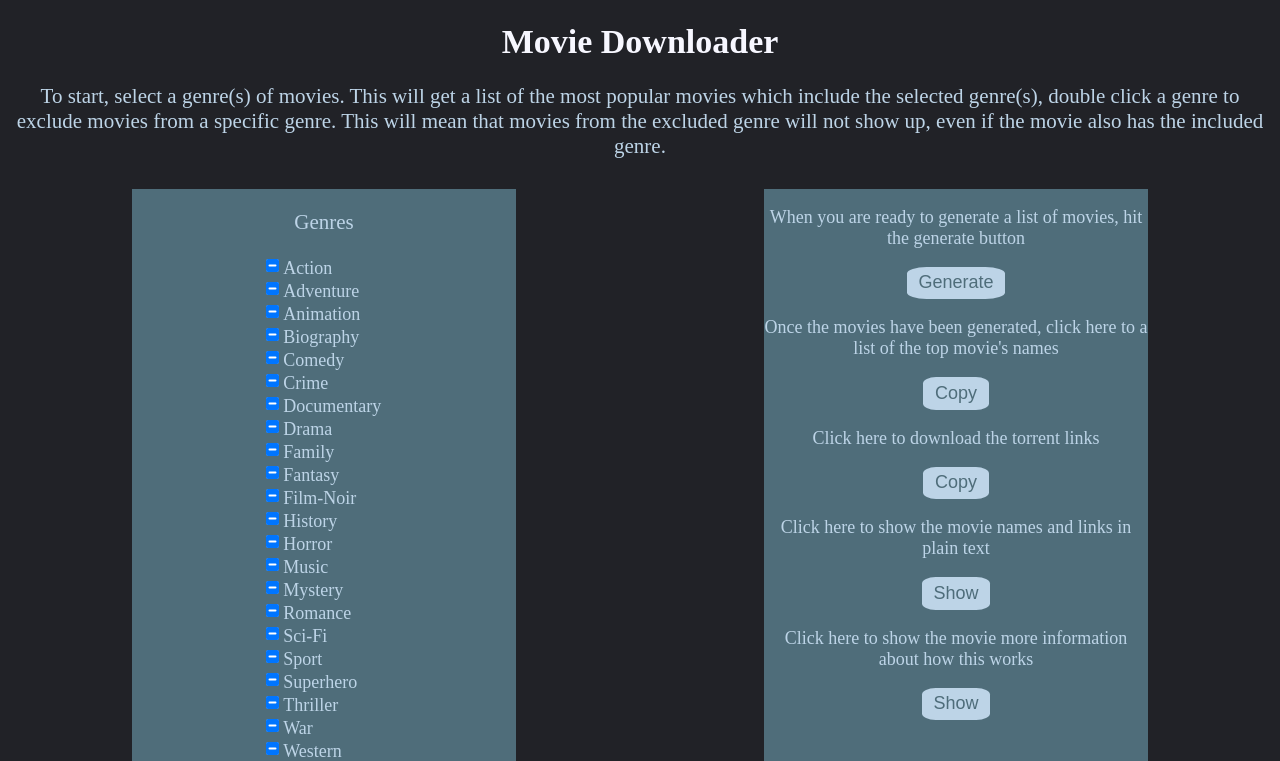
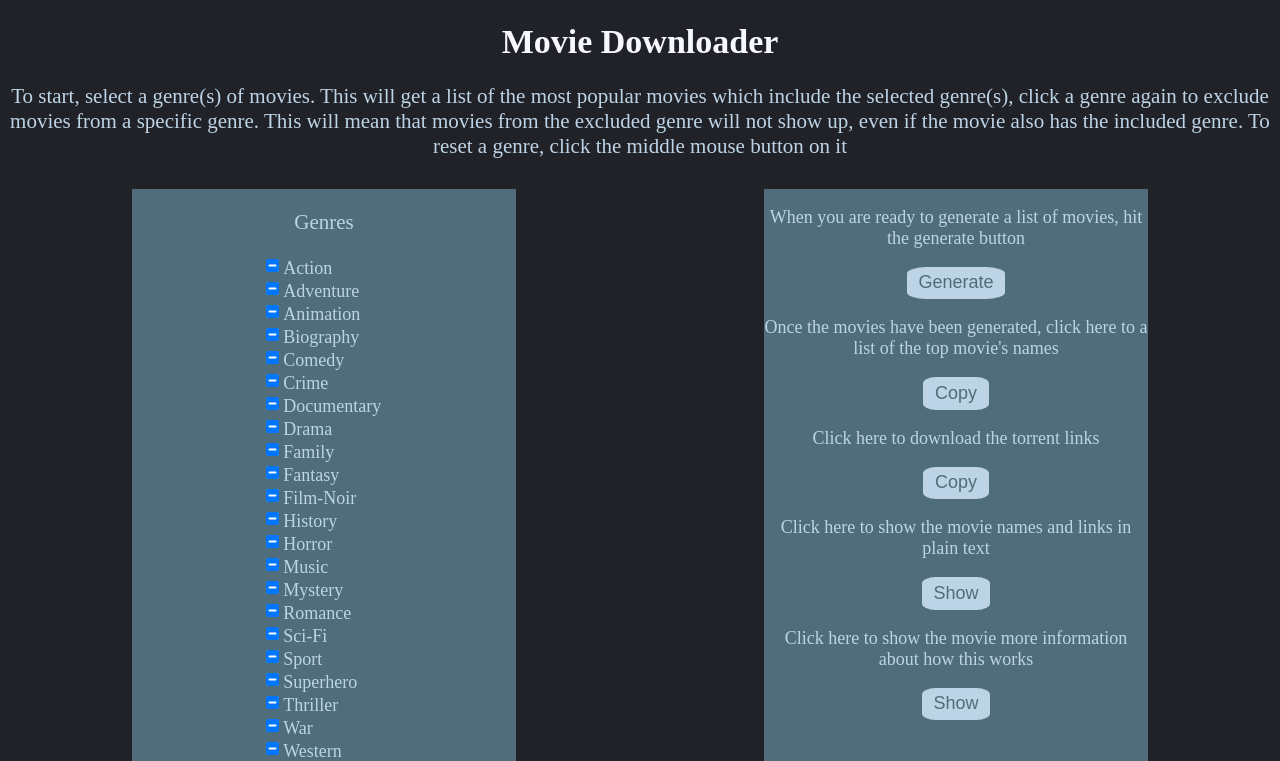
Before and after one commit to Hunter-Jones/IMDB-Downloader, a Node server app: page / in a window 1280 px wide. Shown: the top 761 px of the page. Run offline with Node 20, Linux system fonts and the light colour scheme.

Commit message:
Change reset checkbox from dblclick to auxclick     (Middle mouse button or right mouse button)

```diff
--- a/app.js
+++ b/app.js
@@ -96,7 +96,12 @@ function getMovies(res, genres)
 		for (var i = 0; i < listSize; ++i)
 		{
 			var movieName = scrapeMovie($, moviesList[i], genres);
-			await torrentMovie(movieName, res);
+
+			// Makes sure movieName doesn't equal false (movie was excluded)
+			if (movieName != undefined)
+			{
+				await torrentMovie(movieName, res);
+			}
 
 		}
 	})
@@ -124,9 +129,8 @@ function scrapeMovie($, movie, unparsedGenres)
 	if(!isExcluded(unparsedGenres, genre))
 	{
 		descriptionList += description + "\n";
+		return name;
 	}
-
-	return name;
 }
 
 // Pre: Requires unparsedExludedGenres, a list of all the genres that should be excluded
@@ -140,7 +144,6 @@ function isExcluded(unparsedExcludedGenres, genre)
 	var excludedGenres = unparsedExcludedGenres.substring(unparsedExcludedGenres.search("exclude="));
 	excludedGenres = excludedGenres.substring(8);
 	var excludedGenresList = excludedGenres.split(",");
-
 
 	for (var i = 0; i < excludedGenresList.length - 1; ++i)
 	{
--- a/public/js/index.js
+++ b/public/js/index.js
@@ -43,7 +43,7 @@ function setAllIndeterminate(checkboxes)
 {
 	for (var i = 0; i < genreCheckboxes.length; ++i)
 	{
-		checkboxes[i].ondblclick = setIndeterminate;
+		checkboxes[i].onauxclick = setIndeterminate;  // Auxclick is RMB or middle click
 		checkboxes[i].indeterminate = true;
 		// some reason it just sets it at start,
 		/*TODO*/
--- a/views/index.ejs
+++ b/views/index.ejs
@@ -7,7 +7,7 @@
 </head>
 <body>
 	<h1 class="text-title">Movie Downloader</h1>
-	<p class="text-body">To start, select a genre(s) of movies. This will get a list of the most popular movies which include the selected genre(s), double click a genre to exclude movies from a specific genre. This will mean that movies from the excluded genre will not show up, even if the movie also has the included genre.</p>
+	<p class="text-body">To start, select a genre(s) of movies. This will get a list of the most popular movies which include the selected genre(s), click a genre again to exclude movies from a specific genre. This will mean that movies from the excluded genre will not show up, even if the movie also has the included genre. To reset a genre, click the middle mouse button on it</p>
 	<div class="wrapper">
 		<div class="menu menu-genre">
 			<p class="text-body menu-genre-title">Genres</p>
```
